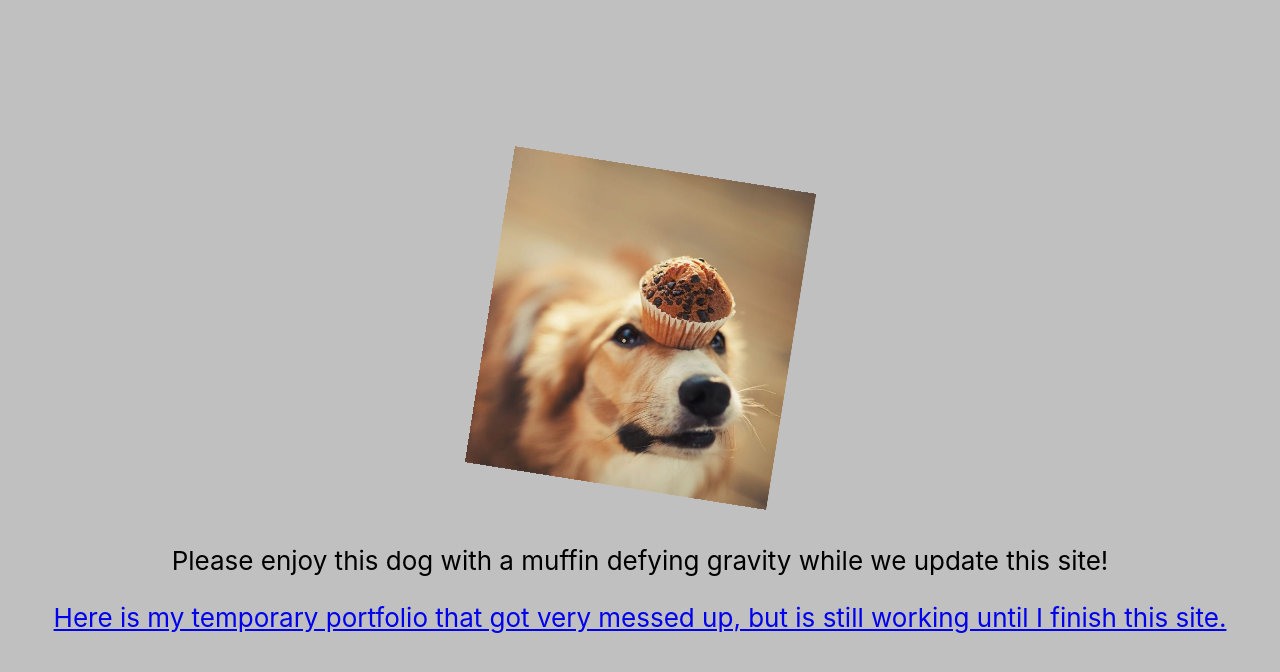
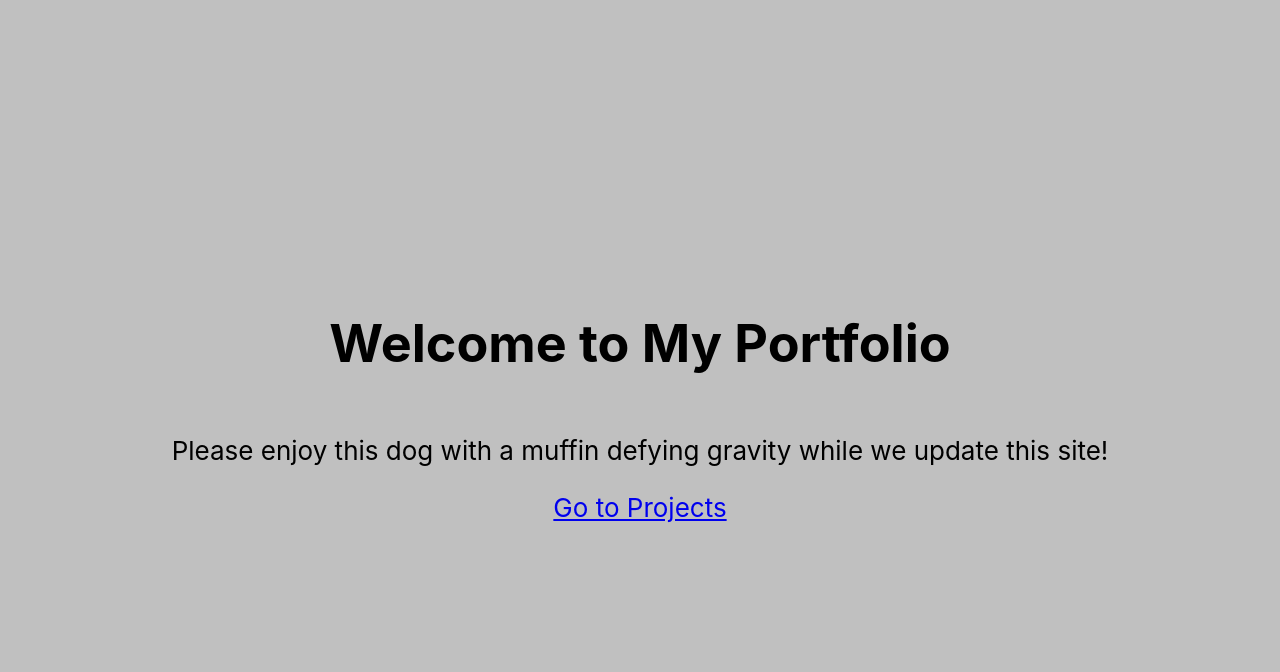
Before and after one commit to 206Dorian/Dorians-Portfolio, a React (Create React App) app: page / in a window 1280 px wide. Shown: the top 672 px of the page. Built offline with nearby package versions, Linux system fonts and the light colour scheme.

Commit message:
added react spring to add some animations to the page

```diff
--- a/src/App.js
+++ b/src/App.js
@@ -1,8 +1,7 @@
 import React, { useState, useEffect } from 'react';
-import Loading from './components/Loading';
-import logo from './assets/logo.jpg';
+import LoadingImage from './assets/loading.gif';
 import './App.css';
-import { BrowserRouter as Router, Switch, Route } from 'react-router-dom';
+import { BrowserRouter as Router, Switch, Route, Link } from 'react-router-dom';
 
 function App() {
   const [isLoading, setIsLoading] = useState(true);
@@ -18,15 +17,16 @@ function App() {
     <Router>
       <div className="App">
         {isLoading ? (
-          <Loading />
+          <div className="loading-container">
+            <img src={LoadingImage} className="loading-image" alt="Loading" />
+          </div>
         ) : (
           <header className="App-header">
-            <img src={logo} className="App-logo" alt="logo" />
-            <br />
+            <h1>Welcome to My Portfolio</h1>
             <p>Please enjoy this dog with a muffin defying gravity while we update this site!</p>
-            <a className="App-link" href="https://206dorian.github.io/dorian-portfolio/" target="_blank" rel="noopener noreferrer">
-              Here is my temporary portfolio that got very messed up, but is still working until I finish this site.
-            </a>
+            <Link to="/projects" className="btn">
+              Go to Projects
+            </Link>
           </header>
         )}
       </div>
--- a/src/pages/Workout.js
+++ b/src/pages/Projects.js
@@ -7,7 +7,7 @@ import { css } from '@emotion/react'
 
 // render(<btn>This my button component.</btn>)
 
-const Workout = () => {
+const Projects = () => {
   return (
     <>
 
```
